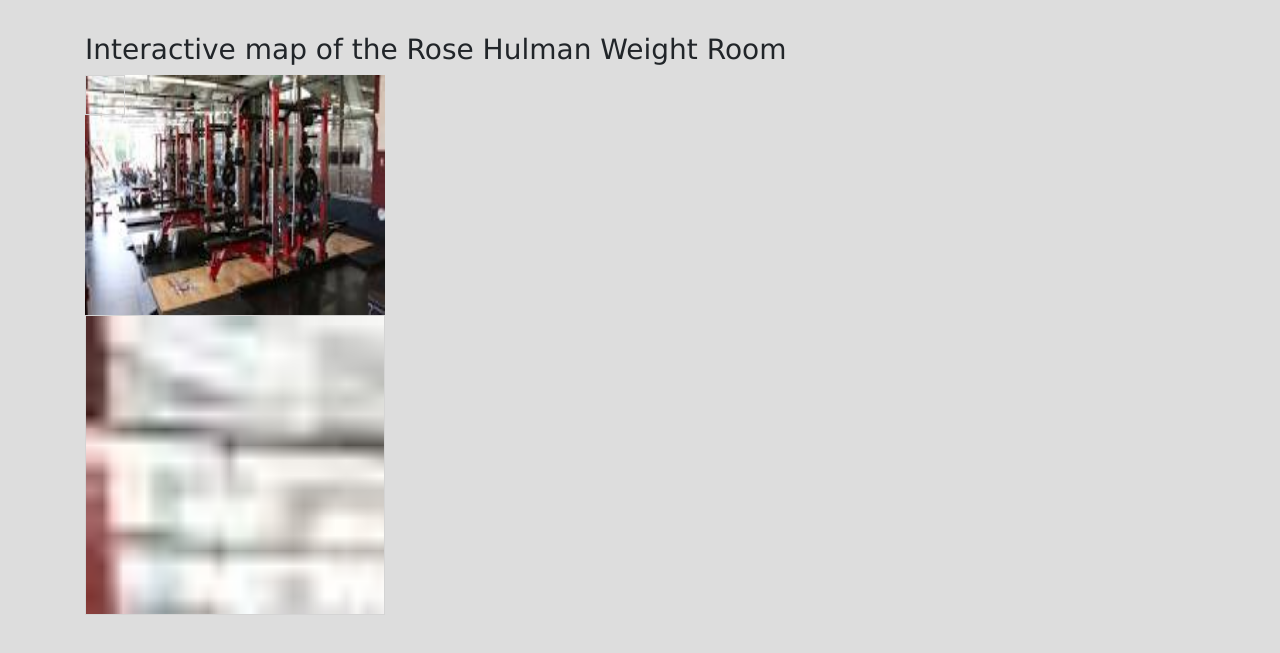
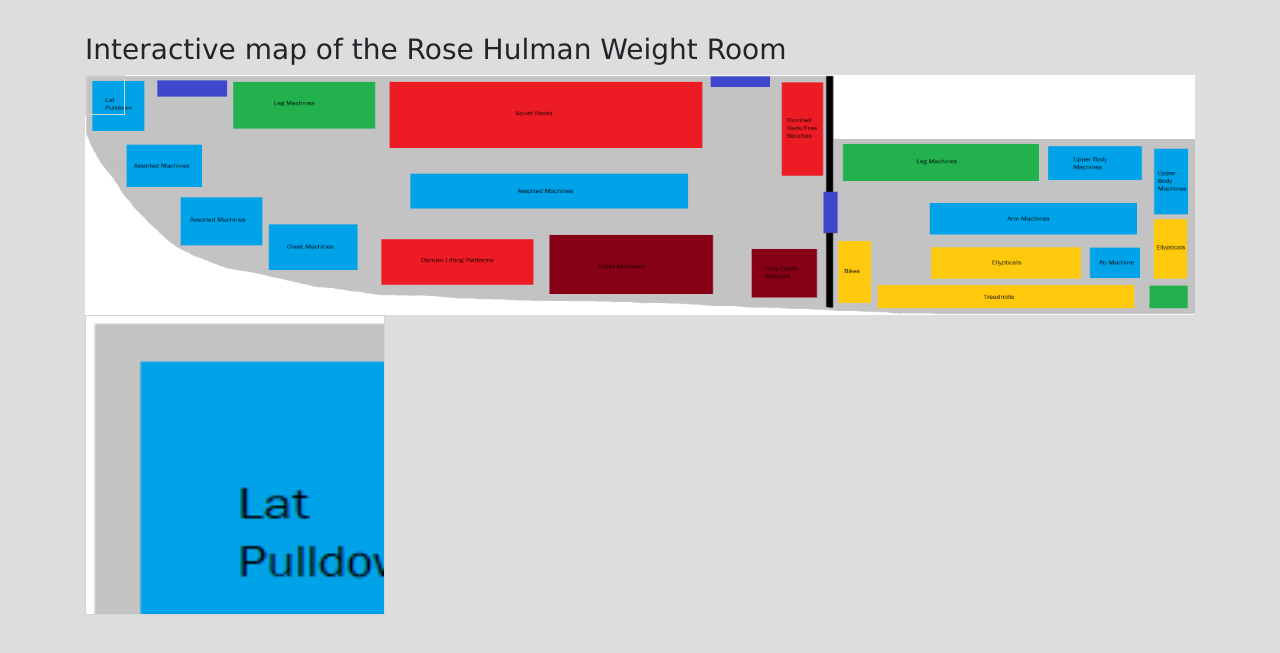
Before and after one commit to CSSE280-TeamM4/Workout-Planner, a website: page Workout Planner/public/map.html in a window 1280 px wide. Shown: the part 117-770 px from the top of the page. Drawn offline with Linux system fonts and the light colour scheme; some packages are replaced by stand-ins of ours; no server answers.

Commit message:
basic map

```diff
--- a/Workout Planner/public/map.html
+++ b/Workout Planner/public/map.html
@@ -25,7 +25,7 @@
   <div id="mapPage" class="container page-container">
     <h3>Interactive map of the Rose Hulman Weight Room</h3>
     <div class="img-zoom-container">
-      <img id="myimage" src="images/weightroom.jpg" width="300" height="240" alt="Map">
+      <img id="myimage" src="images/gymMapLabeled.png" width="300" height="240" alt="Map">
       <div id="myresult" class="img-zoom-result"></div>
     </div>
   </div>
--- a/Workout Planner/public/styles/main.css
+++ b/Workout Planner/public/styles/main.css
@@ -429,6 +429,8 @@
 
 .img-zoom-container {
   position: relative;
+  width: 100%;
+
 }
 
 .img-zoom-lens {
@@ -445,3 +447,6 @@
   width: 300px;
   height: 300px;
 }
+#myimage {
+  width: 100%;
+}
```
Also changed, not shown: Workout Planner/public/images/gymMap1.png (added), Workout Planner/public/images/gymMapLabeled.png (added), Workout Planner/public/images/gymMapLabeledRemoved.png (added).
